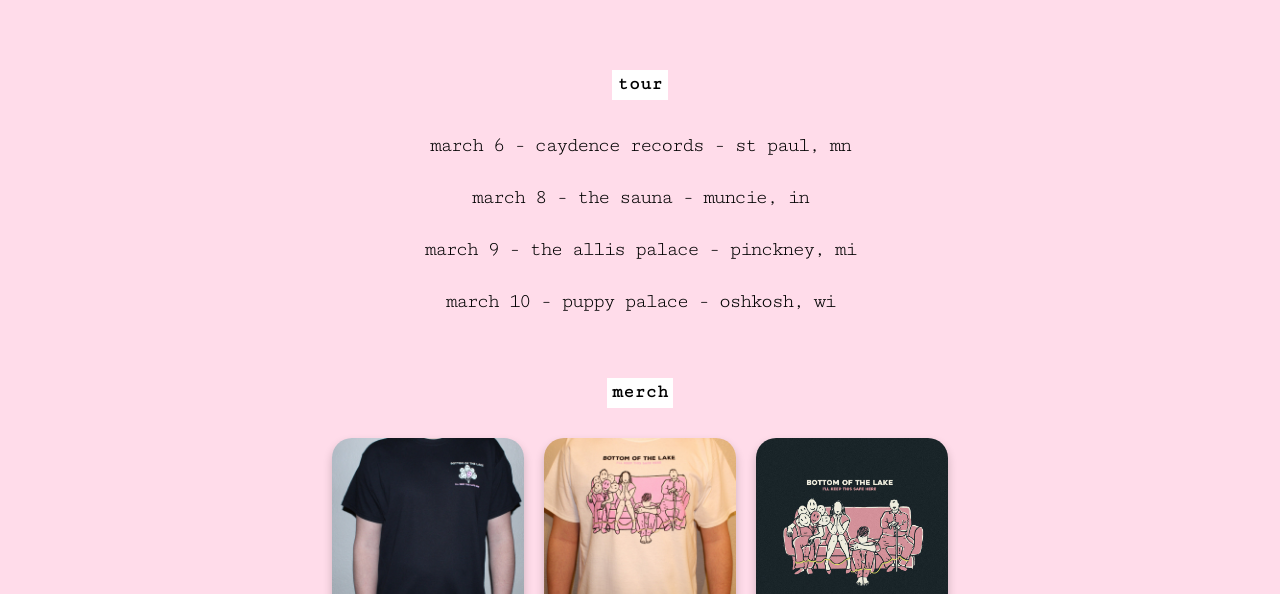
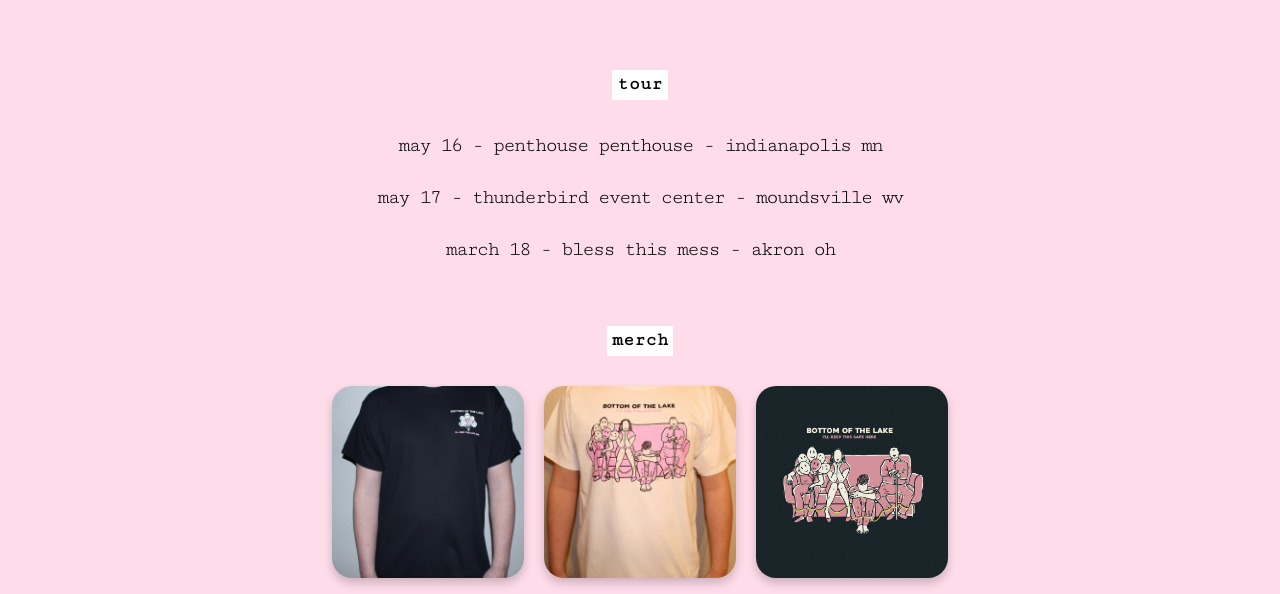
Before and after one commit to bottomofthelakegithub/botl, a plain HTML site: page index.html in a window 1280 px wide. Shown: the part 860-1454 px from the top of the page. Drawn offline with nearby package versions, Linux system fonts and the light colour scheme.

Commit message:
Update index.html

```diff
--- a/index.html
+++ b/index.html
@@ -106,7 +106,7 @@
 
           <h3>tour</h3>
           <p>
-            march 6 - caydence records - st paul, mn<br /> march 8 - the sauna - muncie, in<br />march 9 - the allis palace - pinckney, mi<br />march 10 - puppy palace - oshkosh, wi<br />
+            may 16 - penthouse penthouse - indianapolis mn<br /> may 17 - thunderbird event center - moundsville wv <br />march 18 - bless this mess - akron oh<br />
           </p>
           <br />
 
```
